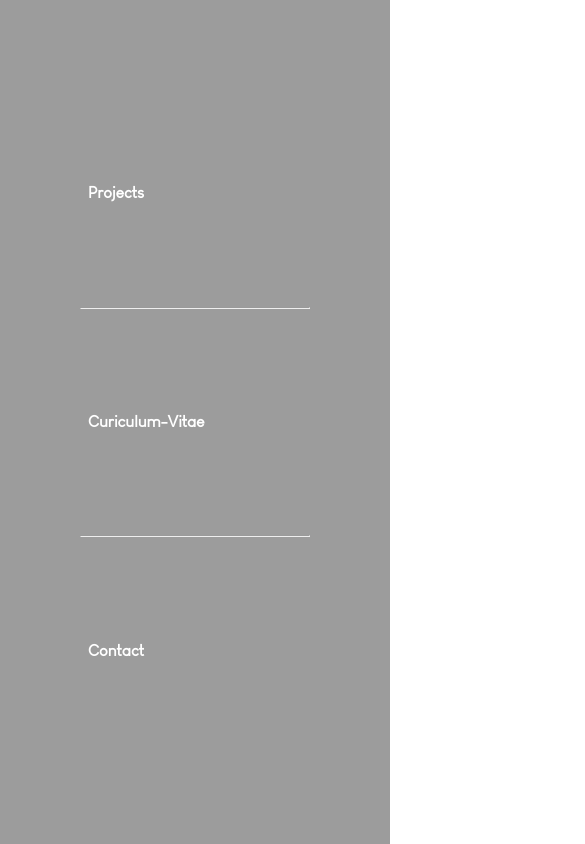
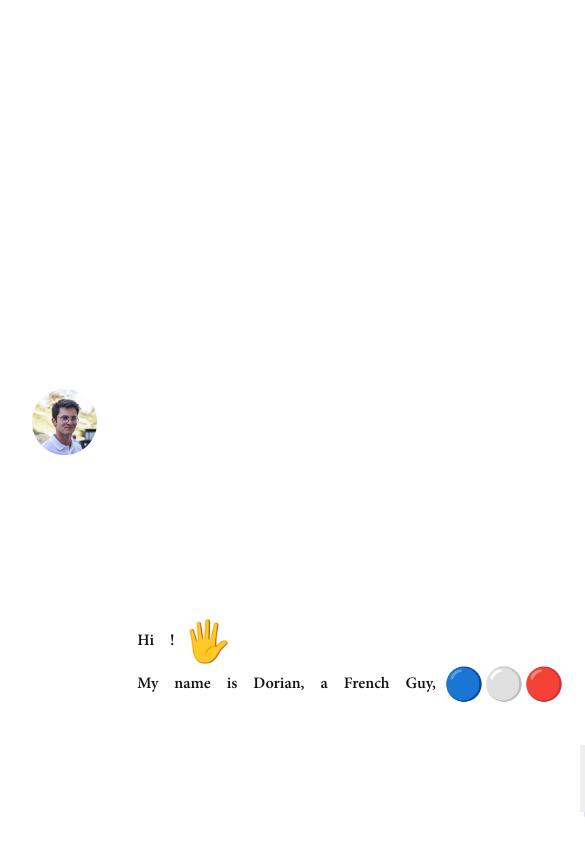
Before and after one commit to Dorian-Perthuis/portFolio, a Svelte app: page / in a window 390 px wide. Shown: the top 844 px of the page, 585 px wide, since content can reach past the window. Built offline with nearby package versions, Linux system fonts and the light colour scheme.

Commit message:
add hamburger menu on the main apge

```diff
--- a/src/App.svelte
+++ b/src/App.svelte
@@ -1,17 +1,66 @@
 <script lang="ts">
+  import HamburgerBtn from "./lib/buttons/hamburgerBtn.svelte";
   import HamburgerMenu from "./lib/hamburgerMenu.svelte";
-import HeroBanner from "./lib/heroBanner.svelte";
+  import HeroBanner from "./lib/heroBanner.svelte";
+  import CvPage from "./lib/pages/CVPage.svelte";
+  import ContactPage from "./lib/pages/contactPage.svelte";
+  import ProjectsPage from "./lib/pages/projetsPage.svelte";
+
+  let hamMenuActive:boolean = false;
+
+  function hamMenuToggle(){
+    hamMenuActive = !hamMenuActive;
+  }
+
+  let pageDisplay:string = "projects";
 </script>
 
+<div class="frontContainer">
+  <HeroBanner></HeroBanner>
+</div>
+
+<div class="frontContainer">
+  {#if hamMenuActive}
+  <HamburgerMenu on:click={hamMenuToggle} on:keyup={hamMenuToggle}></HamburgerMenu>
+  {/if}
+</div>
+
+
 <main>
-    <HamburgerMenu></HamburgerMenu>
+  <header>
+    <HamburgerBtn on:click={hamMenuToggle} on:keyup={hamMenuToggle}></HamburgerBtn>
+  </header>
+
+  {#if pageDisplay="projects"}
+    <ProjectsPage></ProjectsPage>
+  {:else if pageDisplay="CV"}
+    <CvPage></CvPage>
+  {:else if pageDisplay="contact"}
+    <ContactPage></ContactPage>
+  {/if}
+
 </main>
 
+<footer>
+
+</footer>
+
 <style>
-  .heroBanner{
+
+  header{
+    position: absolute;
+    top: 2rem;
+    inset-inline: 2rem;
+    height: fit-content;
+    display: flex;
+    flex-direction: row-reverse;
+    z-index : 5;
+  }
+  .frontContainer{
     position: absolute;
     top:0;
     left:0;
+    z-index: 5;
   }
   .slide{
     height: 100vh;
@@ -22,6 +71,7 @@ import HeroBanner from "./lib/heroBanner.svelte";
     position:relative;
     box-sizing: border-box;
     overflow: none;
+    isolation: isolate;
   }
 
 </style>
--- a/src/app.css
+++ b/src/app.css
@@ -1,11 +1,15 @@
 :root{
   --black-color: #121212;
   --grey-color: #EFEFEF;
+  --dark-grey-color:#2f2f2f;
   --white-color: #ffffff;
   --accent-color: #595FF3;
+
   --font-size-big: 5rem;
   --font-size-medium: 3rem;
   --font-size-small:1rem;
+
+  --font-family-heroBanner:'MinionPro';
 }
 
 *{
--- a/src/lib/Phrase.svelte
+++ b/src/lib/Phrase.svelte
@@ -1,23 +1,20 @@
 <script lang="ts">
-    import Word from "./Word.svelte"
+    import Word from "./Word.svelte";
+    import { onMount } from "svelte";
+
     export let value:string = "";
     export let visible:boolean = false;
     export let delay:number = 0;
 
     let delayBetweenWord:number = 300;
-
-
     let words = value.split(" ");
 
-    function handleLoad(event){
-        window.setTimeout(()=>{
-
-            visible=!visible;
+    onMount(() => {
+        setTimeout(() => {
+            visible = true;
         }, delay);
-    }
+    })
 </script>
-
-<svelte:window on:load={handleLoad}/>
 
 <div class:expand="{visible}">
     {#each words as word, index}
@@ -34,6 +31,7 @@
         max-height: 0;
         align-items: center;
         transition: max-height 1.5s cubic-bezier(0.49, 0.88, 0.34, 1);
+        font-family: inherit;
     }
 
     div.expand{
--- a/src/lib/Word.svelte
+++ b/src/lib/Word.svelte
@@ -6,7 +6,7 @@
 
 <div>
     {#if visible}
-    <p transition:fly="{{y:80, duration:450, delay}}"><slot></slot></p>
+    <p in:fly="{{y:80, duration:450, delay}}"><slot></slot></p>
     {/if}
 </div>
 
@@ -17,7 +17,8 @@
         overflow: hidden;
     }
     p{
-        font-size: clamp(1rem, 4vw ,3rem);
+        font-size: clamp(var(--font-size-small), 4vw ,var(--font-size-medium));
         padding-inline: 0.5rem;
+        font-family: var(--font-family-heroBanner);
     }
 </style>
--- /dev/null
+++ b/src/lib/buttons/hamburgerBtn.svelte
@@ -0,0 +1,39 @@
+<script lang="ts">
+
+    let close:boolean = false;
+
+</script>
+
+<div on:keyup on:click class="container">
+    <div id="l1" class="line"></div>
+    <div id="l2" class="line"></div>
+    <div id="l3" class="line"></div>
+</div>
+
+<style lang="scss">
+    .container{
+        position: relative;
+        display: flex;
+        flex-direction: column;
+        justify-content: space-between;
+        align-items: stretch;
+        width: 3em;
+        height: 2.5rem;
+    }
+
+    .container:hover > .line{
+        box-shadow: 0.15rem 0.15rem var(--accent-color);
+    }
+
+    .line{
+        height: 0.35rem;
+        width: 100%;
+        background-color: var(--black-color);
+    }
+
+    @for $i from 1 through 3{
+        #l#{$i}{
+            transition: box-shadow 200ms ease-out calc(#{$i}*40ms);
+        }
+    }
+</style>
--- a/src/lib/iconBtn.svelte
+++ b/src/lib/buttons/iconBtn.svelte
@@ -1,5 +1,5 @@
 <script lang="ts">
-    import { onMount } from "svelte";
+    import { createEventDispatcher, onMount } from "svelte";
     import { quadOut } from "svelte/easing";
 
     //----Animation variables
@@ -18,6 +18,7 @@
 
     //-----Variables
     let ready = false;
+    const dispatch = createEventDispatcher();
 
     onMount(() => {
         ready = true;
@@ -140,7 +141,7 @@
 </script>
 
     {#if ready}
-        <button in:loadAnim={{duration:500}} bind:this={btn} on:mouseenter={handleMouseEnter} on:mouseleave={handleMouseLeave} id="btn"><slot></slot></button>
+        <button in:loadAnim={{duration:500}} bind:this={btn} on:click on:mouseenter={handleMouseEnter} on:mouseleave={handleMouseLeave} id="btn"><slot></slot></button>
     {/if}
 
 <style>
--- a/src/lib/hamburgerMenu.svelte
+++ b/src/lib/hamburgerMenu.svelte
@@ -1,6 +1,7 @@
 <script lang="ts">
     import Phrase from "./Phrase.svelte";
-    import { fade } from "svelte/transition";
+    import { fade, fly } from "svelte/transition";
+    import { cubicInOut } from "svelte/easing";
     import { onMount } from 'svelte';
 
     let isLoaded:boolean = false;
@@ -11,21 +12,26 @@
 
 
 </script>
+{#if isLoaded}
+    <div class="menu">
 
-    <div class="menu">
+        <div  on:keyup on:click class="btn">
+            <div transition:fly={{duration:1500, delay:250, x:'25'}} id="l1" class="line">
+            </div>
+            <div transition:fly={{duration:1500, delay:750, x:'-25'}} id="l2" class="line">
+            </div>
+        </div>
+
         <div class="container">
             <h1><Phrase delay={500} value="Projects"></Phrase></h1>
-            {#if isLoaded}
             <hr in:fade={{duration:800, delay:300}}>
-            {/if}
             <h1><Phrase delay={800} value="Curiculum-Vitae"></Phrase></h1>
-            {#if isLoaded}
             <hr in:fade={{duration:800, delay:600}}>
-            {/if}
+
             <h1><Phrase delay={1200} value="Contact"></Phrase></h1>
         </div>
     </div>
-
+{/if}
 
 <style>
     .menu{
@@ -58,4 +64,30 @@
         flex-grow: 1;
     }
 
+    .btn{
+        position: absolute;
+        top: 5rem;
+        right: 5rem;
+        height: 3rem;
+        aspect-ratio: 1;
+    }
+
+    .line{
+        position: absolute;
+        height: 0.25rem;
+        width: 100%;
+        background-color: var(--white-color);
+    }
+
+    #l1{
+        transform-origin: 50% 50%;
+        rotate: 45deg;
+        top:0;
+    }
+
+    #l2{
+        transform-origin: 50% 50%;
+        rotate: -45deg;
+    }
+
 </style>
--- a/src/lib/heroBanner.svelte
+++ b/src/lib/heroBanner.svelte
@@ -4,11 +4,32 @@
     import BubbleAnimation from "./bubbleAnimation.svelte";
     import HeartAnimation from "./heartAnimation.svelte";
     import HiAnimation from "./hiAnimation.svelte";
-    import IconBtn from "./iconBtn.svelte";
+    import IconBtn from "./buttons/iconBtn.svelte";
     import IconArrow from "./icons/iconArrow.svelte";
+    import { cubicInOut, elasticIn, quadInOut, sineIn } from "svelte/easing";
+
+    let show:boolean = true;
+
+    function btnClickHandle(e){
+        show = !show;
+    }
+
+    function translate(node , {duration}){
+        return {
+			duration,
+			css: t => {
+				const eased = quadInOut(t);
+
+				return `
+                position:absolute;
+                transform : translateY(-${(1-eased)*100}vh);`
+            }
+        };
+    }
+
 </script>
-
-<div class=container>
+{#if show}
+<div transition:translate={{duration:3500}} class='container'>
     <img id="profilPicture" alt="dorian perthuis" src={profilPicture}>
     <div id="description">
         <Phrase delay={100} value="Hi !"> <HiAnimation delay="500ms"></HiAnimation></Phrase>
@@ -18,16 +39,17 @@
             <BubbleAnimation delay="3700ms">🔴</BubbleAnimation>
         </Phrase>
         <Phrase delay={5000} value="and a future software engineer."></Phrase>
-        <Phrase delay={8000} value="I am a creative developer lover.">
+        <Phrase delay={8000} value="I am a creative development lover.">
             <HeartAnimation delay={9500}></HeartAnimation>
         </Phrase>
         <Phrase delay={11000} value="Let me show you my works..."></Phrase>
     </div>
     <div id='right'>
-        <IconBtn><IconArrow/></IconBtn>
+        <IconBtn on:click={btnClickHandle}><IconArrow/></IconBtn>
     </div>
 </div>
 
+{/if}
 
 <style>
     .container{
@@ -39,8 +61,10 @@
         height: 100vh;
         width: 100vw;
         box-sizing: border-box;
+        background-color: var(--white-color);
+        z-index: 1000;
+
     }
-
 
     #profilPicture{
         width: 100%;
--- /dev/null
+++ b/src/lib/pages/CVPage.svelte
@@ -0,0 +1,15 @@
+<script>
+
+</script>
+
+<div>
+
+</div>
+
+<style>
+    div{
+        height: 100vh;
+        width: 100vw;
+        background-color: blue;
+    }
+</style>
--- /dev/null
+++ b/src/lib/pages/contactPage.svelte
@@ -0,0 +1,15 @@
+<script>
+
+</script>
+
+<div>
+
+</div>
+
+<style>
+    div{
+        height: 100vh;
+        width: 100vw;
+        background-color: red;
+    }
+</style>
--- /dev/null
+++ b/src/lib/pages/projetsPage.svelte
@@ -0,0 +1,17 @@
+<script>
+    import HamburgerBtn from "../buttons/hamburgerBtn.svelte";
+</script>
+
+<div>
+</div>
+
+<style>
+    div{
+        display: flex;
+        justify-content: center;
+        align-items: center;
+        height: 100vh;
+        width: 100vw;
+        background-color: white;
+    }
+</style>
```
